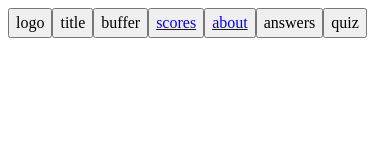
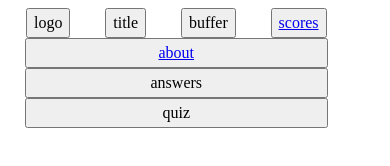
Before and after one commit to stevendreed/javaSteveQuiz, a plain HTML site: page index.html in a window 390 px wide. Drawn offline with Linux system fonts and the light colour scheme.

Commit message:
added additional flexbox rules, particularly thinking ahead about mobile responsiveness

```diff
--- a/assets/style.css
+++ b/assets/style.css
@@ -11,11 +11,20 @@
 {
     /* init as a flex object */
     display: flex;
+    /* set size */
+    height: 10%;
+    width: 90%;
     /* build flex objects horizontally */
     flex-direction: row;
     /* wrap elements for future mobile support */
     flex-wrap: wrap;
-    /*  */
-    justify-content: center, space-evenly;
+    /* gives all flex items an equal distance between them */
+    justify-content: space-evenly;
+    /* ensure flex items are aligned to the center */
+    align-self: center;
+    /* line-up text to the same y-axis */
+    align-items: baseline;
+    /* maintain a minimum gap, regardless of how small page gets */
+    gap: 10% 5%;
 }
 /***************************** END navbar *****************************/
```
